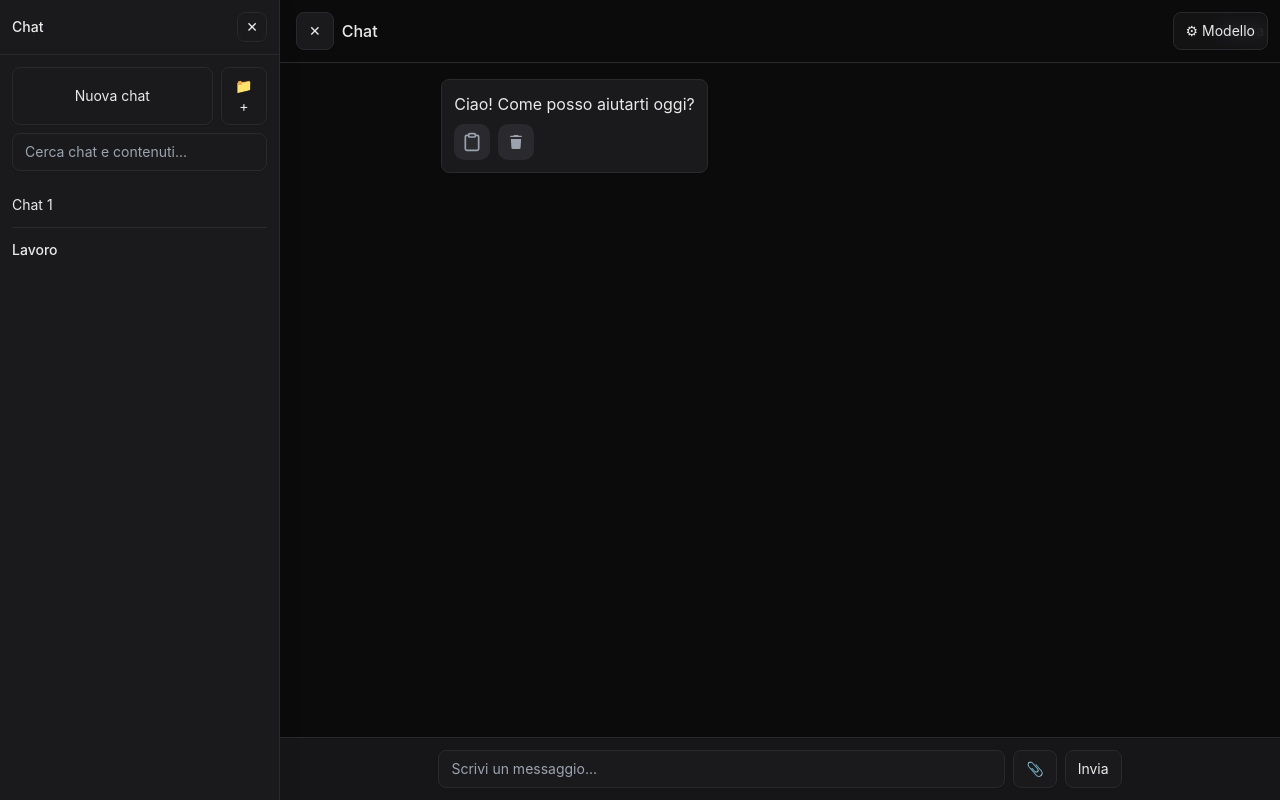
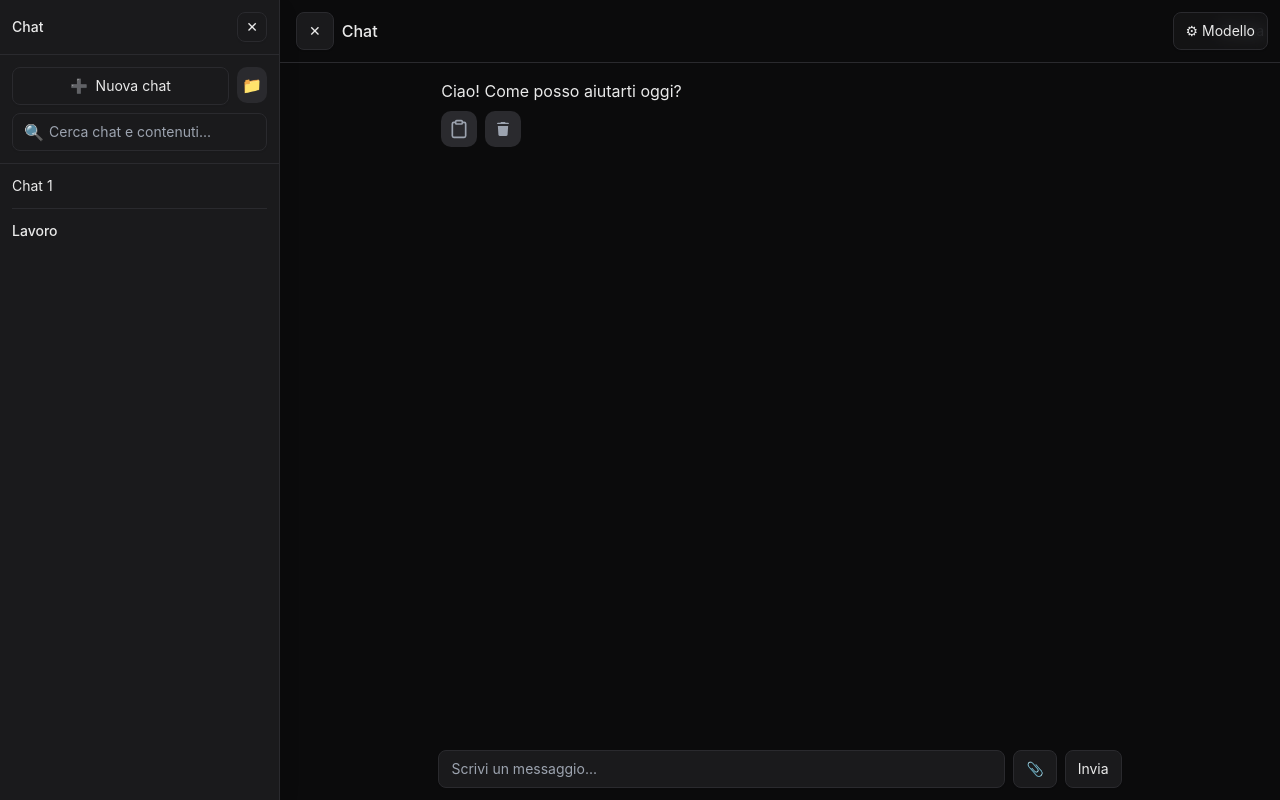
Before and after one commit to GiovanniM-maker/cursor_playground, a React (Vite) app: page / in a window 1280 px wide. Built offline with nearby package versions, Linux system fonts and the light colour scheme.

Commit message:
feat(ui): sidebar full-height, menu z-50, chat cards for user messages, transparent footer, minimal emoji buttons

```diff
--- a/src/App.tsx
+++ b/src/App.tsx
@@ -141,24 +141,30 @@ export default function App() {
     <div className="h-full relative bg-surface">
       {/* Sidebar overlay, non-card */}
       <div className={
-        `fixed inset-y-0 left-0 z-30 w-[280px] transform bg-panel border-r border-border shadow-soft transition-transform duration-200 ${
+        `fixed inset-y-0 left-0 z-30 w-[280px] transform bg-panel border-r border-border shadow-soft transition-transform duration-200 flex flex-col ${
           sidebarOpen ? 'translate-x-0' : '-translate-x-full'
         }`
       }>
-        <div className="flex items-center justify-between px-3 py-3 border-b border-border">
+        <div className="flex items-center justify-between px-3 py-3 border-b border-border flex-shrink-0">
           <span className="text-sm font-medium">Chat</span>
           <button className="btn px-2 py-1" aria-label="Chiudi sidebar" onClick={() => setSidebarOpen(false)}>✕</button>
         </div>
-        <div className="p-3 space-y-2">
+        <div className="p-3 space-y-2 border-b border-border flex-shrink-0">
           <div className="flex gap-2">
-            <button className="btn w-full" onClick={() => addChat()}>Nuova chat</button>
-            <button className="btn" onClick={() => addFolder()} aria-label="Nuova cartella">📁+</button>
+            <button className="btn w-full flex items-center justify-center gap-2" onClick={() => addChat()}>
+              <span>➕</span>
+              <span>Nuova chat</span>
+            </button>
+            <button className="action-btn-minimal" onClick={() => addFolder()} aria-label="Nuova cartella" title="Nuova cartella">
+              📁
+            </button>
           </div>
-          <div className="mt-2">
-            <input className="input" value={search} onChange={e => setSearch(e.target.value)} placeholder="Cerca chat e contenuti..." />
+          <div className="relative">
+            <span className="absolute left-3 top-1/2 -translate-y-1/2 text-dim">🔍</span>
+            <input className="input pl-9" value={search} onChange={e => setSearch(e.target.value)} placeholder="Cerca chat e contenuti..." />
           </div>
         </div>
-        <div className="overflow-auto px-3 pb-3 divide-y divide-border">
+        <div className="flex-1 overflow-auto px-3 pb-3 divide-y divide-border min-h-0">
           {currentFolderId && (
             <div className="text-xs text-dim px-1 py-2">
               <button className="btn" onClick={() => enterFolder(null)}>← Indietro</button>
@@ -178,7 +184,7 @@ export default function App() {
                 <div className="ml-2 relative" ref={openMenuId === n.id ? menuRef : undefined}>
                   <button className="opacity-0 group-hover:opacity-100 transition text-lg px-2" onClick={() => setOpenMenuId(openMenuId === n.id ? null : n.id)} aria-label="Altro">⋯</button>
                   {openMenuId === n.id && (
-                    <div className="absolute right-0 z-10 mt-1 w-44 rounded-lg border border-border bg-panel shadow-soft p-1 text-sm">
+                    <div className="absolute right-0 z-50 mt-1 w-44 rounded-lg border border-border bg-panel shadow-soft p-1 text-sm">
                       <button className="w-full text-left px-3 py-2 hover:bg-panel-2" onClick={() => { setOpenMenuId(null); promptRenameChat(n.id, n.title) }}>Rinomina</button>
                       <button className="w-full text-left px-3 py-2 hover:bg-panel-2" onClick={() => { setOpenMenuId(null); moveChatUp(n.id) }}>Sposta su</button>
                       <button className="w-full text-left px-3 py-2 hover:bg-panel-2" onClick={() => { setOpenMenuId(null); moveChatDown(n.id) }}>Sposta giù</button>
@@ -204,7 +210,7 @@ export default function App() {
                 <div className="ml-2 relative" ref={openMenuId === n.id ? menuRef : undefined}>
                   <button className="opacity-0 group-hover:opacity-100 transition text-lg px-2" onClick={() => setOpenMenuId(openMenuId === n.id ? null : n.id)} aria-label="Altro">⋯</button>
                   {openMenuId === n.id && (
-                    <div className="absolute right-0 z-10 mt-1 w-44 rounded-lg border border-border bg-panel shadow-soft p-1 text-sm">
+                    <div className="absolute right-0 z-50 mt-1 w-44 rounded-lg border border-border bg-panel shadow-soft p-1 text-sm">
                       <button className="w-full text-left px-3 py-2 hover:bg-panel-2" onClick={() => { setOpenMenuId(null); promptRenameFolder(n.id, n.name) }}>Rinomina</button>
                       <div className="border-t border-border my-1" />
                       <button className="w-full text-left px-3 py-2 hover:bg-panel-2 text-red-400" onClick={() => { setOpenMenuId(null); deleteFolder(n.id) }}>Elimina</button>
@@ -256,14 +262,24 @@ export default function App() {
               const isLastGenerating = m.role === 'assistant' && isGenerating && messages[messages.length-1]?.id === m.id
               return (
                 <div key={m.id} className={`flex items-start gap-3 ${m.role === 'user' ? 'justify-end' : ''}`}>
-                  {m.role === 'assistant' && isLastGenerating && (
+                  {m.role === 'assistant' && isLastGenerating ? (
                     <Loader />
-                  )}
-                  <div className="max-w-prose rounded-lg border border-border bg-panel p-3 shadow-sm">
-                    {isLastGenerating ? (
-                      <div className="text-dim">Generando...</div>
                   ) : (
                     <>
+                      {m.role === 'user' ? (
+                        <div className="max-w-prose rounded-lg bg-accent text-white p-3 shadow-sm">
+                          <div>{m.content}</div>
+                          {m.attachments && m.attachments.length > 0 && (
+                            <div className="mt-2 flex flex-wrap gap-2">
+                              {m.attachments.map(a => (
+                                <span key={a.id} className="px-2 py-1 text-xs rounded-full bg-white/20 text-white">{a.name}</span>
+                              ))}
+                            </div>
+                          )}
+                        </div>
+                      ) : (
+                        <>
+                          <div className="max-w-prose text-text">
                             <div>{m.content}</div>
                             {m.attachments && m.attachments.length > 0 && (
                               <div className="mt-2 flex flex-wrap gap-2">
@@ -272,7 +288,6 @@ export default function App() {
                                 ))}
                               </div>
                             )}
-                        {m.role === 'assistant' && (
                             <div className="mt-2 flex gap-2">
                               <button className="copy" onClick={() => navigator.clipboard.writeText(m.content)} title="Copia">
                                 <svg className="clipboard" xmlns="http://www.w3.org/2000/svg" viewBox="0 0 6.35 6.35" aria-hidden>
@@ -305,10 +320,11 @@ export default function App() {
                                 </svg>
                               </button>
                             </div>
+                          </div>
+                        </>
                       )}
                     </>
                   )}
-                  </div>
                 </div>
               )
             })}
@@ -363,7 +379,7 @@ export default function App() {
             </div>
           </div>
         </main>
-        <footer className="border-t border-border p-3 bg-panel/80 backdrop-blur">
+        <footer className="p-3">
           <div className="mx-auto max-w-[70%] w-full flex flex-col gap-2">
             <div className="flex gap-2">
               <input className="input flex-1" placeholder="Scrivi un messaggio..." value={input} onChange={e => setInput(e.target.value)} onKeyDown={e => { if (e.key === 'Enter' && !e.shiftKey) { e.preventDefault(); isGenerating ? stopGeneration() : sendMessage() } }} />
--- a/src/index.css
+++ b/src/index.css
@@ -144,3 +144,22 @@
   transition-duration: 0.5s;
   transform: rotate(160deg);
 }
+
+/* Minimal action button for sidebar (folder) */
+.action-btn-minimal {
+  width: 36px;
+  height: 36px;
+  border-radius: 10px;
+  background-color: #2a2a2e;
+  border: none;
+  cursor: pointer;
+  transition: all 0.3s ease;
+  display: flex;
+  align-items: center;
+  justify-content: center;
+  font-size: 16px;
+}
+.action-btn-minimal:hover {
+  border-radius: 50%;
+  background-color: #3a3a3f;
+}
```
Also changed, not shown: 1 other file (tests, documents, lock files or other folders). Lines whose indentation alone changed are shown as unchanged.
